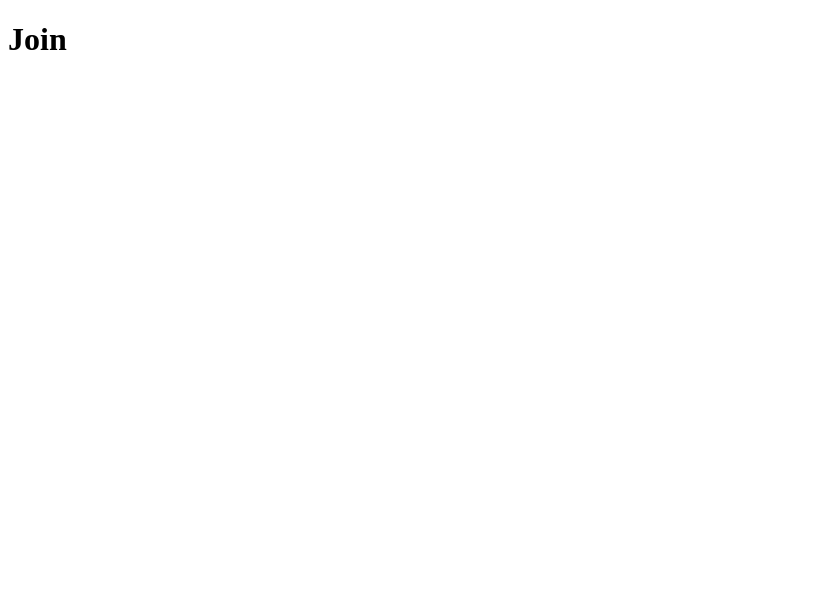
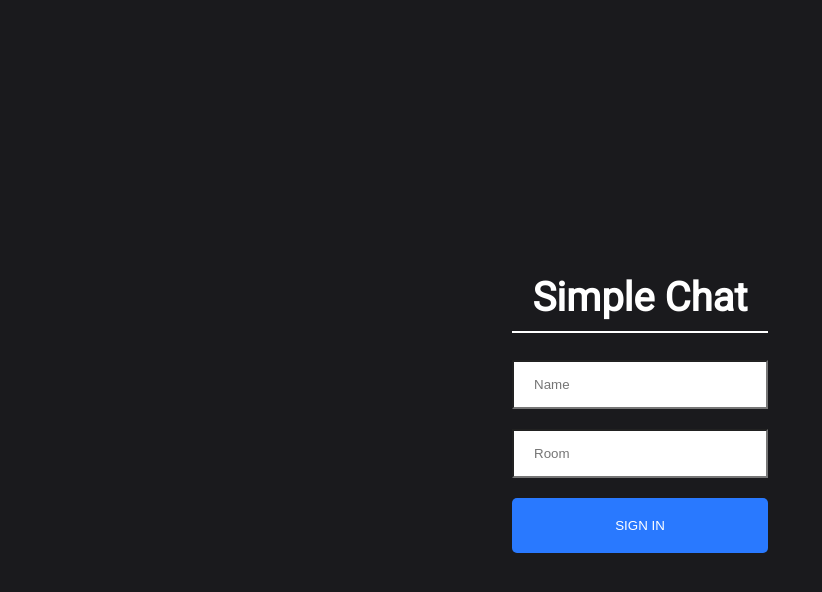
Before and after one commit to GrafSoul/react-chat-socket-io, a React (Create React App) app in the folder client/: page / in a window 1280 px wide. Shown: the top 592 px of the page, without its empty margins (0-822 px from the left). Built offline with nearby package versions, Linux system fonts and the light colour scheme.

Commit message:
feat: Added Join and Chat Components. - Added Routes for Server. - Added Socket connections.

```diff
--- a/client/public/index.html
+++ b/client/public/index.html
@@ -1,20 +1,19 @@
 <!DOCTYPE html>
 <html lang="en">
+
 <head>
   <meta charset="utf-8" />
   <link rel="icon" href="%PUBLIC_URL%/favicon.ico" />
   <meta name="viewport" content="width=device-width, initial-scale=1" />
   <meta name="theme-color" content="#000000" />
-    <meta
-      name="description"
-      content="Web site created using create-react-app"
-    />
+  <meta name="description" content="Web site created using create-react-app" />
   <link rel="apple-touch-icon" href="%PUBLIC_URL%/logo192.png" />
   <!--
       manifest.json provides metadata used when your web app is installed on a
       user's mobile device or desktop. See https://developers.google.com/web/fundamentals/web-app-manifest/
     -->
   <link rel="manifest" href="%PUBLIC_URL%/manifest.json" />
+  <link href="https://fonts.googleapis.com/css?family=Roboto&display=swap" rel="stylesheet">
   <!--
       Notice the use of %PUBLIC_URL% in the tags above.
       It will be replaced with the URL of the `public` folder during the build.
@@ -24,8 +23,9 @@
       work correctly both with client-side routing and a non-root public URL.
       Learn how to configure a non-root public URL by running `npm run build`.
     -->
-    <title>React App</title>
+  <title>Simple Chat</title>
 </head>
+
 <body>
   <noscript>You need to enable JavaScript to run this app.</noscript>
   <div id="root"></div>
@@ -40,4 +40,5 @@
       To create a production bundle, use `npm run build` or `yarn build`.
     -->
 </body>
+
 </html>
--- a/client/src/App.js
+++ b/client/src/App.js
@@ -1,8 +1,8 @@
 import React from 'react';
 import { BrowserRouter as Router, Route } from 'react-router-dom';
 
-import Join from './components/Join';
-import Chat from './components/Chat';
+import Join from './components/Join/Join';
+import Chat from './components/Chat/Chat';
 
 const App = () => (
     <Router>
--- a/client/src/components/Join.js
+++ /dev/null
@@ -1,7 +0,0 @@
-import React from 'react';
-
-const Join = () => {
-    return <h1>Join</h1>;
-};
-
-export default Join;
--- /dev/null
+++ b/client/src/components/Join/Join.js
@@ -0,0 +1,48 @@
+import React, { useState } from 'react';
+import { Link } from 'react-router-dom';
+
+import classes from './Join.module.css';
+
+const Join = () => {
+    const [name, setName] = useState('');
+    const [room, setRoom] = useState('');
+
+    return (
+        <div className={classes.joinOuterContainer}>
+            <div className={classes.joinInnerContainer}>
+                <h1 className={classes.heading}>Simple Chat</h1>
+                <div>
+                    <input
+                        placeholder="Name"
+                        className={classes.joinInput}
+                        type="text"
+                        onChange={(event) => setName(event.target.value)}
+                    />
+                </div>
+                <div>
+                    <input
+                        placeholder="Room"
+                        className={classes.joinInput + ' ' + classes.mt20}
+                        type="text"
+                        onChange={(event) => setRoom(event.target.value)}
+                    />
+                </div>
+                <Link
+                    onClick={(e) =>
+                        !name || !room ? e.preventDefault() : null
+                    }
+                    to={`/chat?name=${name}&room=${room}`}
+                >
+                    <button
+                        className={classes.button + ' ' + classes.mt20}
+                        type="submit"
+                    >
+                        Sign In
+                    </button>
+                </Link>
+            </div>
+        </div>
+    );
+};
+
+export default Join;
--- /dev/null
+++ b/client/src/components/Join/Join.module.css
@@ -0,0 +1,72 @@
+html,
+body {
+  font-family: 'Roboto', sans-serif;
+  padding: 0;
+  margin: 0;
+}
+
+#root {
+  height: 100vh;
+}
+
+* {
+  box-sizing: border-box;
+}
+
+.joinOuterContainer {
+  display: flex;
+  justify-content: center;
+  text-align: center;
+  height: 100vh;
+  align-items: center;
+  background-color: #1A1A1D;
+}
+
+.joinInnerContainer {
+  width: 20%;
+}
+
+.joinInput {
+  border-radius: 0;
+  padding: 15px 20px;
+  width: 100%;
+}
+
+.heading {
+  color: white;
+  font-size: 2.5em;
+  padding-bottom: 10px;
+  border-bottom: 2px solid white;
+}
+
+.button {
+  color: #fff !important;
+  text-transform: uppercase;
+  text-decoration: none;
+  background: #2979FF;
+  padding: 20px;
+  border-radius: 5px;
+  display: inline-block;
+  border: none;
+  width: 100%;
+}
+
+.mt20 {
+  margin-top: 20px;
+}
+
+@media (min-width: 320px) and (max-width: 480px) {
+  .joinOuterContainer {
+    height: 100%;
+  }
+
+  .joinInnerContainer {
+    width: 90%;
+  }
+
+
+}
+
+button:focus {
+  outline: 0;
+}
```
Also changed, not shown: client/src/components/Chat/Chat.css (added, +34 -0 lines), client/src/components/Chat/Chat.js (renamed from client/src/components/Chat.js), 2 other files (tests, documents, lock files or other folders). Lines whose indentation alone changed are shown as unchanged.
